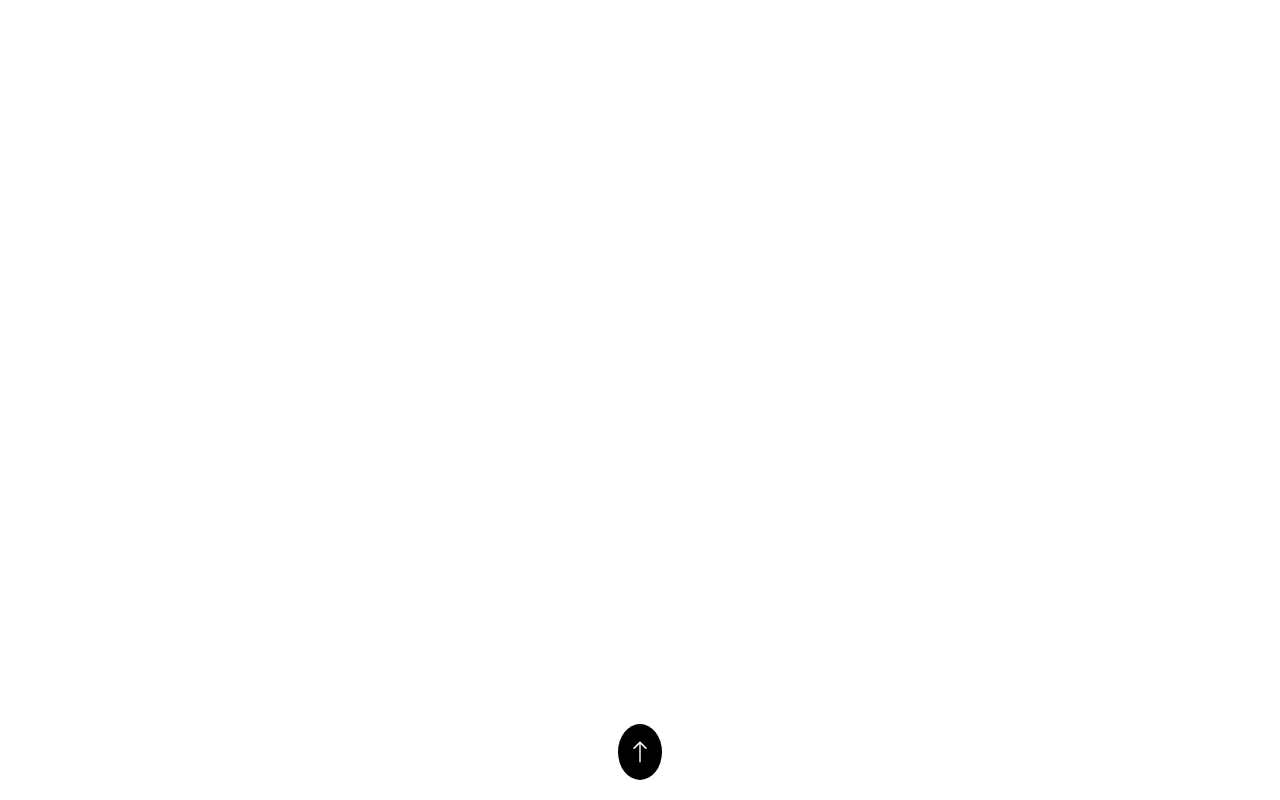
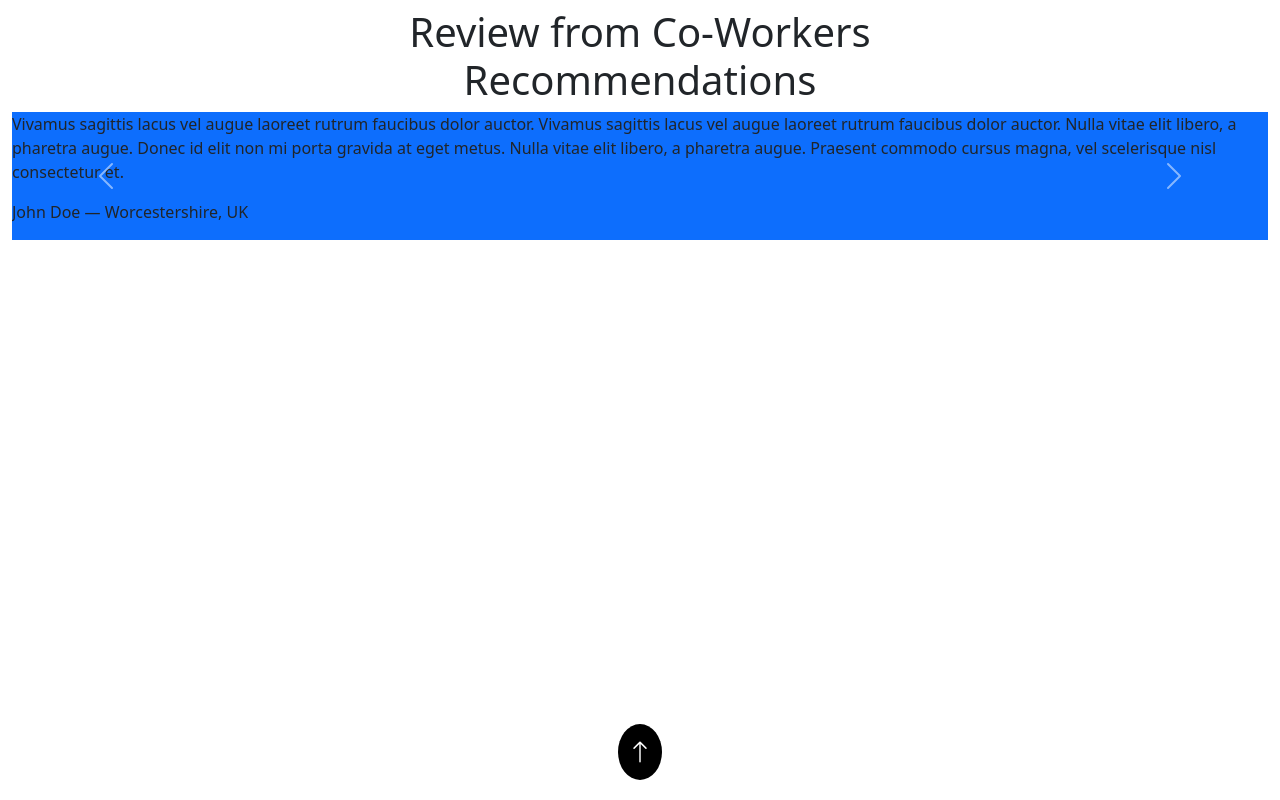
Before and after one commit to Sri2k/SriSaiPortfolio, an Angular app: page /testimonals in a window 1280 px wide. Before the commit this address led to /. Built offline with nearby package versions, Linux system fonts and the light colour scheme.

Commit message:
added testimonals complet section

```diff
--- a/src/app/app-routing.module.ts
+++ b/src/app/app-routing.module.ts
@@ -3,12 +3,14 @@ import { RouterModule, Routes } from '@angular/router';
 import { HomeComponent } from './components/home/home.component';
 import { SkillsComponent } from './components/skills/skills.component';
 import { CommandPromptComponent } from './components/command-prompt/command-prompt.component';
+import { TestimonalsComponent } from './components/testimonals/testimonals.component';
 
 const routes: Routes = [
   {path:'',redirectTo:'home', pathMatch:'full'},
   {path:'home',component:HomeComponent},
   {path:'skills',component:SkillsComponent},
   { path: 'command-prompt', component: CommandPromptComponent },
+  {path:'testimonals',component:TestimonalsComponent}
 ];
 
 @NgModule({
--- a/src/app/app.module.ts
+++ b/src/app/app.module.ts
@@ -8,6 +8,7 @@ import { CommandPromptComponent } from './components/command-prompt/command-prom
 import { FormsModule } from '@angular/forms';
 import { SkillsComponent } from './components/skills/skills.component';
 import { ArrowComponent } from './components/arrow/arrow.component';
+import { TestimonalsComponent } from './components/testimonals/testimonals.component';
 
 @NgModule({
   declarations: [
@@ -15,7 +16,8 @@ import { ArrowComponent } from './components/arrow/arrow.component';
     HomeComponent,
     CommandPromptComponent,
     SkillsComponent,
-    ArrowComponent
+    ArrowComponent,
+    TestimonalsComponent
   ],
   imports: [
     BrowserModule,
--- a/src/app/components/command-prompt/command-prompt.component.ts
+++ b/src/app/components/command-prompt/command-prompt.component.ts
@@ -9,7 +9,7 @@ import { Component } from '@angular/core';
 export class CommandPromptComponent {
   input: string = '';
   output: string = '';
-  availableCommands: string[] = ['home','skills', 'help'];
+  availableCommands: string[] = ['home','skills', 'help','testimonals'];
   isOpen: boolean = true;
 
 constructor(private router:Router){}
--- /dev/null
+++ b/src/app/components/testimonals/testimonals.component.html
@@ -0,0 +1,37 @@
+
+<div class="container-fluid bg-white d-flex align-items-center justify-content-center flex-column">
+    <h1 class="text-center mt-2">
+        Review from Co-Workers
+        <br>
+        Recommendations
+    </h1>
+    <div id="carouselExampleRide" class="carousel slide" data-bs-ride="true">
+
+        <div class="carousel-inner">
+            <div *ngFor="let testimonyData of testimonals;let i = index">
+                <div class="carousel-item item" [class]="testimonyData.color" [class.active]="i === 0">
+                    <div class="d-flex align-items-center justify-content-center">
+                        <div id="content">
+                            <div class="testimonial">
+                                <blockquote>
+                                    {{testimonyData.testimony}}
+                                </blockquote>
+                                <div></div>
+                                <p>{{testimonyData.name}} &mdash; {{testimonyData.personInfo}}</p>
+                            </div>
+                        </div>
+                    </div>
+                </div>
+
+            </div>
+        </div>
+        <button class="carousel-control-prev" type="button" data-bs-target="#carouselExampleRide" data-bs-slide="prev">
+            <span class="carousel-control-prev-icon" aria-hidden="true"></span>
+            <span class="visually-hidden">Previous</span>
+        </button>
+        <button class="carousel-control-next" type="button" data-bs-target="#carouselExampleRide" data-bs-slide="next">
+            <span class="carousel-control-next-icon" aria-hidden="true"></span>
+            <span class="visually-hidden">Next</span>
+        </button>
+    </div>
+</div>
--- /dev/null
+++ b/src/app/components/testimonals/testimonals.component.ts
@@ -0,0 +1,83 @@
+import { Component } from '@angular/core';
+import { testimonyObject } from 'src/app/interfaces/testimonal.model';
+
+@Component({
+  selector: 'app-testimonals',
+  templateUrl: './testimonals.component.html',
+  styleUrls: ['./testimonals.component.scss']
+})
+export class TestimonalsComponent {
+  testimonals:testimonyObject[] = [];
+
+  ngOnInit(): void {
+
+    this.testimonals = [
+      {
+        Id:1,
+        name:'John Doe',
+        personInfo:'Worcestershire, UK',
+        testimony:'Vivamus sagittis lacus vel augue laoreet rutrum faucibus dolor\
+        auctor. Vivamus sagittis lacus vel augue laoreet rutrum faucibus\
+        dolor auctor. Nulla vitae elit libero, a pharetra augue. Donec id\
+        elit non mi porta gravida at eget metus. Nulla vitae elit libero,\
+        a pharetra augue. Praesent commodo cursus magna, vel scelerisque\
+        nisl consectetur et.',
+        color:'bg-primary'
+
+      },
+      {
+        Id:2,
+        name:'John Doe',
+        personInfo:'Worcestershire, UK',
+        testimony:'Vivamus sagittis lacus vel augue laoreet rutrum faucibus dolor\
+        auctor. Vivamus sagittis lacus vel augue laoreet rutrum faucibus\
+        dolor auctor. Nulla vitae elit libero, a pharetra augue. Donec id\
+        elit non mi porta gravida at eget metus. Nulla vitae elit libero,\
+        a pharetra augue. Praesent commodo cursus magna, vel scelerisque\
+        nisl consectetur et.',
+        color:'bg-danger'
+
+      },
+      {
+        Id:3,
+        name:'John Doe',
+        personInfo:'Worcestershire, UK',
+        testimony:'Vivamus sagittis lacus vel augue laoreet rutrum faucibus dolor\
+        auctor. Vivamus sagittis lacus vel augue laoreet rutrum faucibus\
+        dolor auctor. Nulla vitae elit libero, a pharetra augue. Donec id\
+        elit non mi porta gravida at eget metus. Nulla vitae elit libero,\
+        a pharetra augue. Praesent commodo cursus magna, vel scelerisque\
+        nisl consectetur et.',
+        color:'bg-success'
+
+      },
+      {
+        Id:4,
+        name:'John Doe',
+        personInfo:'Worcestershire, UK',
+        testimony:'Vivamus sagittis lacus vel augue laoreet rutrum faucibus dolor\
+        auctor. Vivamus sagittis lacus vel augue laoreet rutrum faucibus\
+        dolor auctor. Nulla vitae elit libero, a pharetra augue. Donec id\
+        elit non mi porta gravida at eget metus. Nulla vitae elit libero,\
+        a pharetra augue. Praesent commodo cursus magna, vel scelerisque\
+        nisl consectetur et.',
+        color:'bg-warning'
+
+      },
+      {
+        Id:5,
+        name:'John Doe',
+        personInfo:'Worcestershire, UK',
+        testimony:'Vivamus sagittis lacus vel augue laoreet rutrum faucibus dolor\
+        auctor. Vivamus sagittis lacus vel augue laoreet rutrum faucibus\
+        dolor auctor. Nulla vitae elit libero, a pharetra augue. Donec id\
+        elit non mi porta gravida at eget metus. Nulla vitae elit libero,\
+        a pharetra augue. Praesent commodo cursus magna, vel scelerisque\
+        nisl consectetur et.',
+        color:'bg-white'
+
+      },
+
+    ]
+  }
+}
```
Also changed, not shown: src/app/interfaces/testimonal.model.ts (added, +7 -0 lines), src/app/components/testimonals/testimonals.component.scss (added), 1 other file (tests, documents, lock files or other folders).
